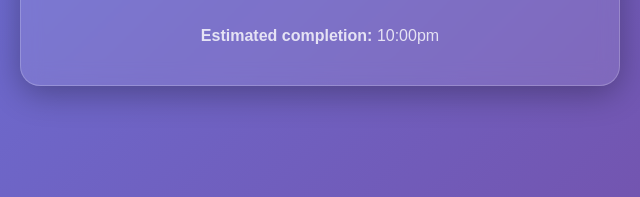
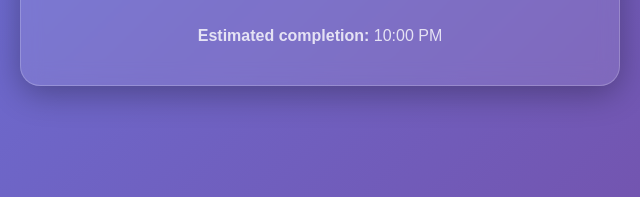
Before and after one commit to Asad-Fahim/TZ-Releases, a plain HTML site: page index.html in a window 1280 px wide. Shown: the part 515-712 px from the top of the page, 320-960 px from the left. Drawn offline with Linux system fonts and the light colour scheme.

Commit message:
Update index.html

```diff
--- a/index.html
+++ b/index.html
@@ -259,7 +259,7 @@
 
 
         <p class="eta">
-            <strong>Estimated completion:</strong> <span id="eta-time">10:00pm</span>
+            <strong>Estimated completion:</strong> <span id="eta-time">10:00 PM</span>
         </p>
     </div>
 
```
